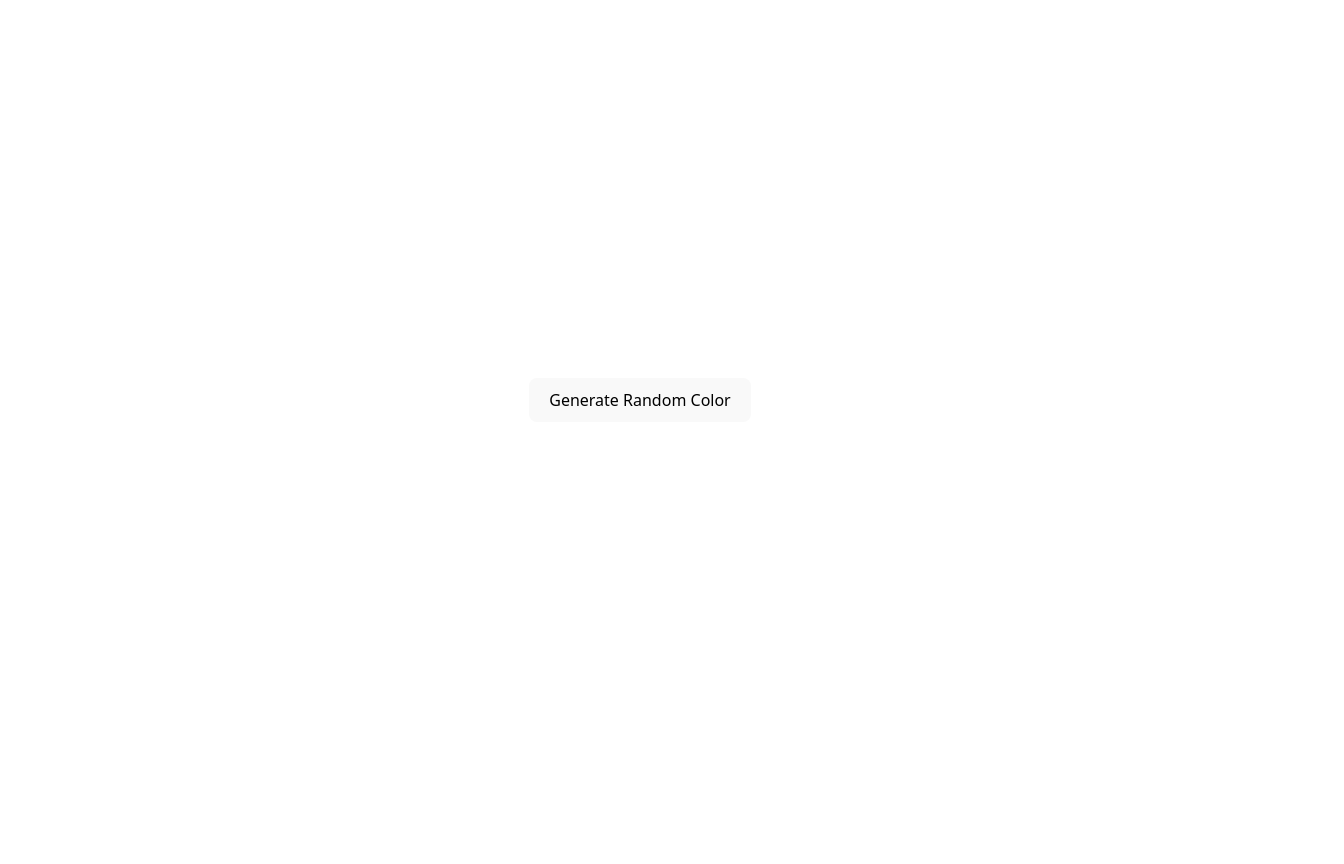
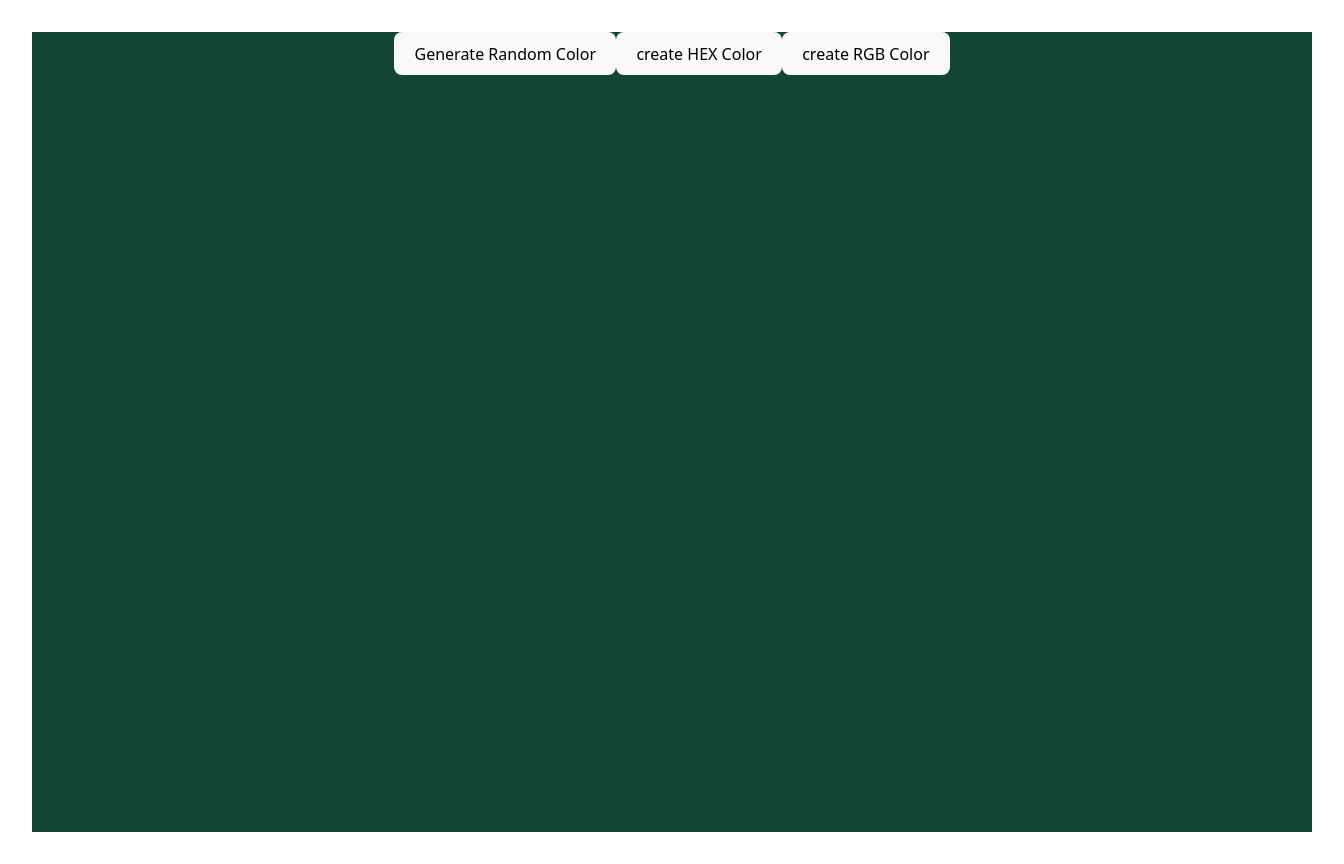
Before and after one commit to YashdeepN/reactjs-small-projects, a React (Vite) app in the folder project-01/reactjs-small-project-01/: page / in a window 1280 px wide. Shown: the whole page, 1344 px wide, since content can reach past the window. Before the commit the page ends 800 px from the top, so only its background shows below. Built offline with nearby package versions, Linux system fonts and the light colour scheme.

Commit message:
buttons to change rgb and hex

```diff
--- a/project-01/reactjs-small-project-01/src/components/02-randomColor/RandomColor.jsx
+++ b/project-01/reactjs-small-project-01/src/components/02-randomColor/RandomColor.jsx
@@ -1,9 +1,22 @@
-import React from "react";
+import React, { useState } from "react";
+import "./style.css";
 
 const RandomColor = () => {
+  const [type, setType] = useState("hex");
+  const [color, setColor] = useState("#124536");
+
+  function someFunc() {}
+
   return (
-    <div className="container">
-      <button>Generate Random Color</button>
+    <div
+      className="container"
+      style={{
+        background: color,
+      }}
+    >
+      <button onClick={() => someFunc}>Generate Random Color</button>
+      <button onClick={() => setType("hex")}>create HEX Color</button>
+      <button onClick={() => setType("rgb")}>create RGB Color</button>
     </div>
   );
 };
--- /dev/null
+++ b/project-01/reactjs-small-project-01/src/components/02-randomColor/style.css
@@ -0,0 +1,4 @@
+.container {
+  width: 100vw;
+  height: 100vh;
+}
```
